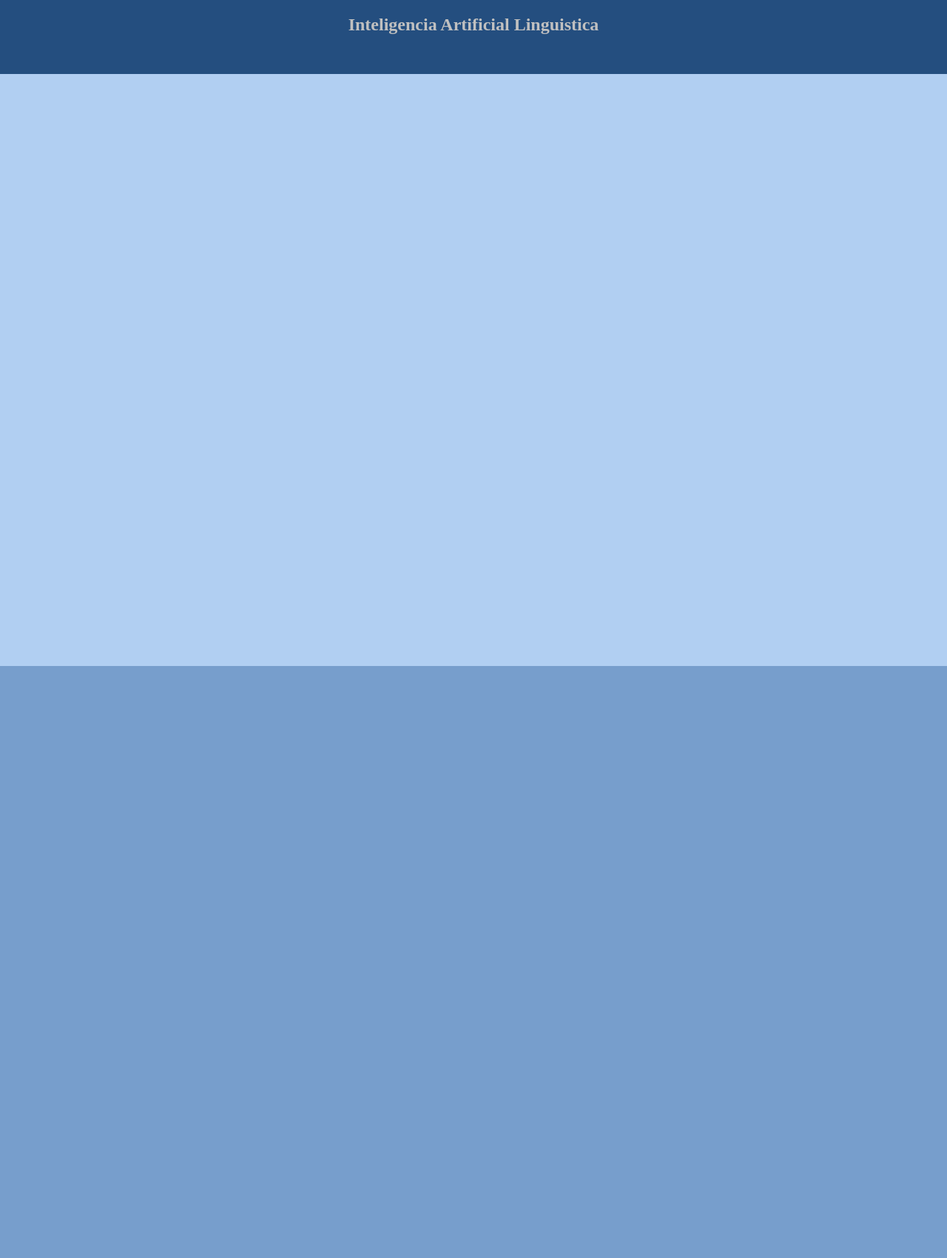
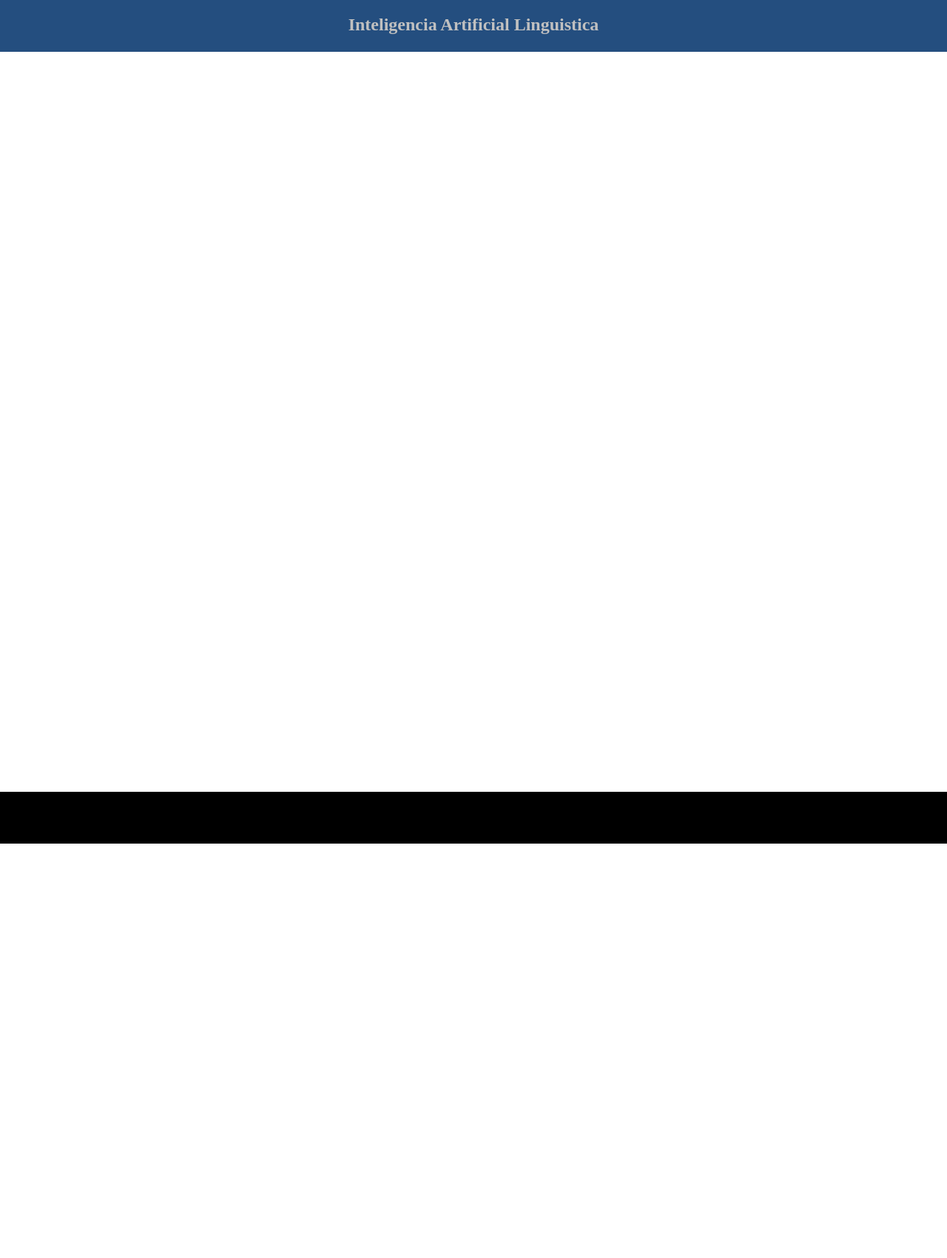
Before and after one commit to PT-Adrian/orionworkflow.github.io, a Jekyll site: the page built from index.md, in a window 1280 px wide. Shown: the whole page at 74% size. Built offline with Jekyll 4.4.1, drawn with Linux system fonts in a browser that asks for light colours; our own code applies the rules of GitHub Pages for plain Markdown files; after the commit the page ends 1140 px from its top, so only the background shows below that.

Commit message:
Update style.css

```diff
--- a/assets/css/style.css
+++ b/assets/css/style.css
@@ -179,7 +179,7 @@ span{
 
 .sky {
      width:100%;
-     height:100px;
+     height:70px;
      background-color: #244E7F;
      color:silver;
      text-align:center;
@@ -188,9 +188,9 @@ span{
 
 .content {
      width:100%;
-     height:800px;
+     height:1000px;
      float:left;
-     background-color:#B1CFF2;
+     background-color:white;
      color:#E0E147;
      text-align:center;
     }
@@ -198,9 +198,9 @@ span{
 
 .footer {
      width:100%;
-     height:800px;
+     height:70px;
      float:left;
-     background-color: #779ECC;
-     color:#E0E147;
+     background-color: black;
+     color:white;
      text-align:center;
     }
```
